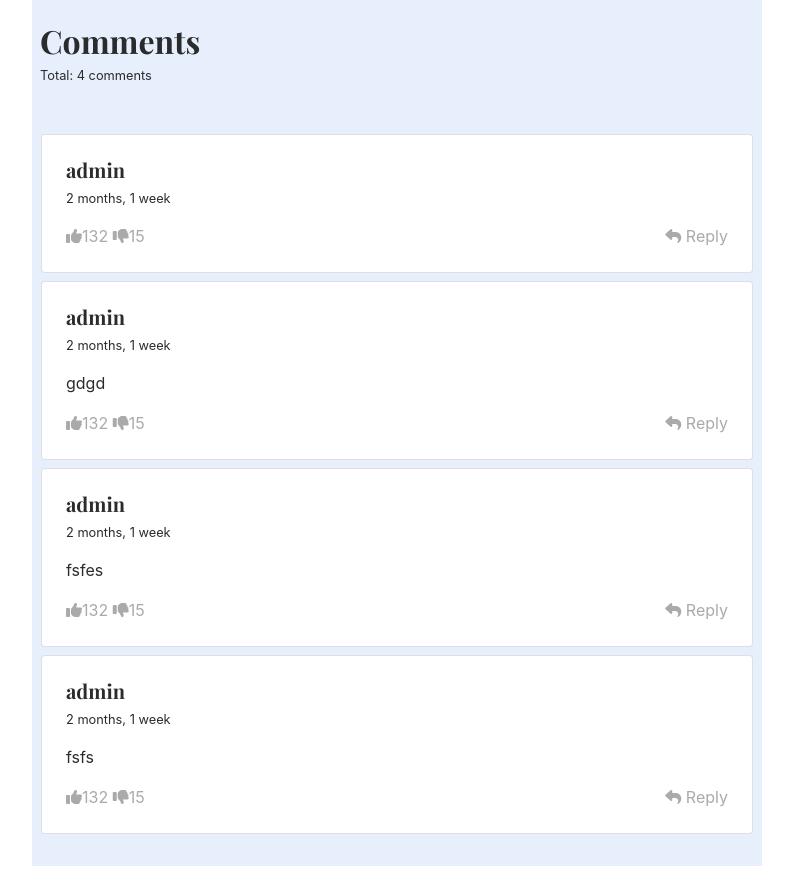
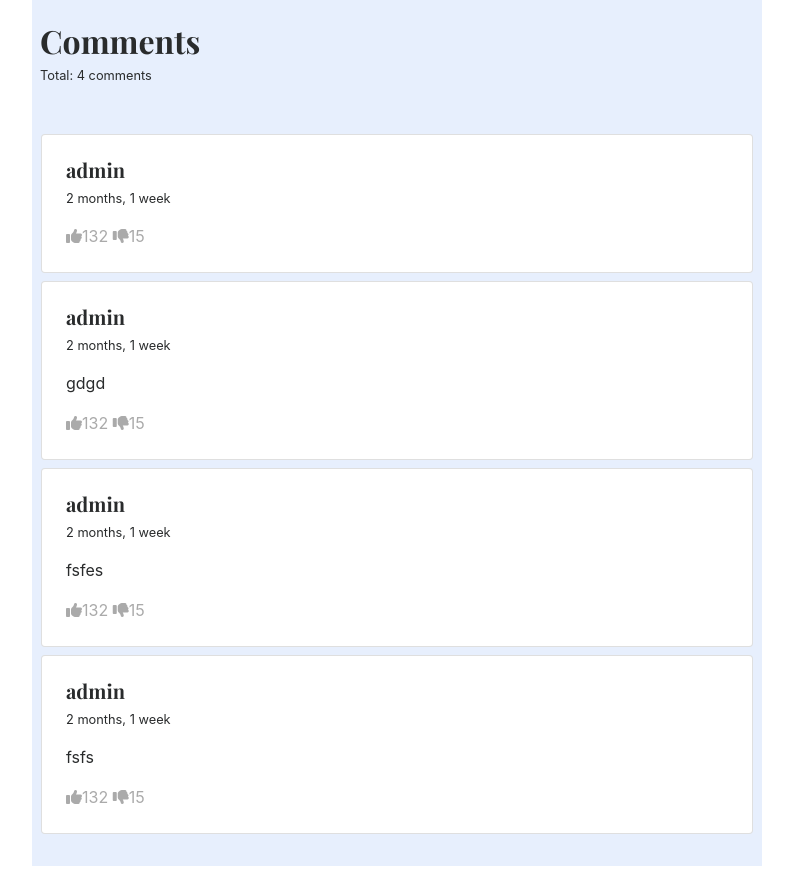
Before and after one commit to Diamondman51/blog, a Django app: a page that uses templates/blog.html in a window 1280 px wide. Shown: the part 1202-2098 px from the top of the page, without its empty margins (53-846 px from the left). Run offline with Django 5.2, Linux system fonts and the light colour scheme; data comes from the database, SQL or seed files in the repository; both versions use the stored data as it was after the commit; some libraries are stand-ins or nearby versions.

Commit message:
reply removed

```diff
--- a/templates/blog.html
+++ b/templates/blog.html
@@ -66,7 +66,7 @@
                             {% if user.id == comment.user.id %}
                             <a href="{% url 'delete_comment' comment.id %}" class="link-muted"><i class="fa-solid fa-trash-can ml-auto"></i> Delete</a>
                             {% endif %}
-                            <a href="#!" class="link-muted"><i class="fas fa-reply me-1"></i> Reply</a>
+                            <!-- <a href="#!" class="link-muted"><i class="fas fa-reply me-1"></i> Reply</a> -->
                           </div>
                         </div>
                       </div>
```
Also changed, not shown: db.sqlite3.
